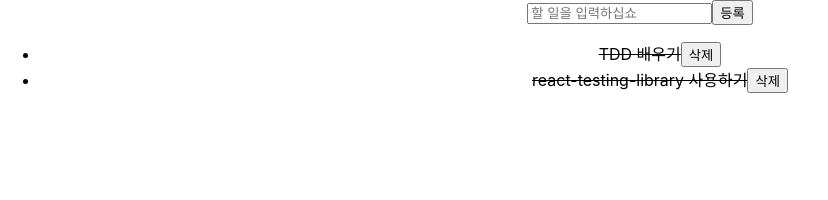
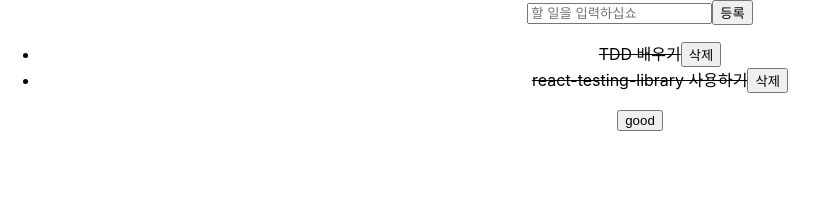
Before and after one commit to hjm8333/rtl-tdd-todos, a React (Create React App) app: page / in a window 1280 px wide. Shown: the top 200 px of the page, without its empty margins (0-828 px from the left). Built offline with nearby package versions, Linux system fonts and the light colour scheme.

Commit message:
'testtest'

```diff
--- a/src/App.js
+++ b/src/App.js
@@ -4,6 +4,7 @@
     return (
         <div className='App'>
             <TodoApp />
+            <button>good</button>
         </div>
     );
 }
```
